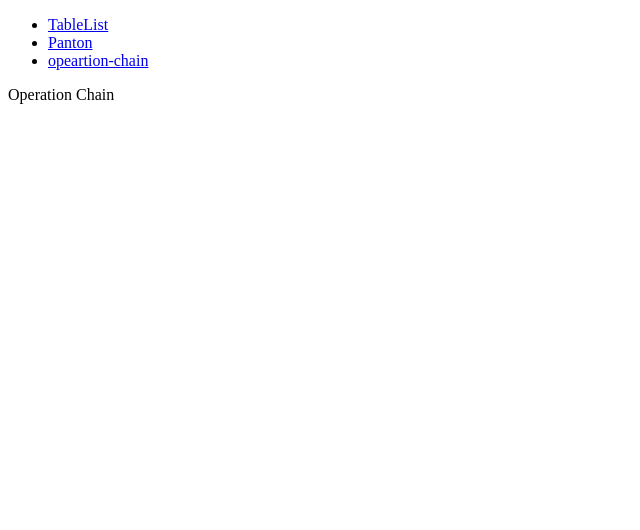
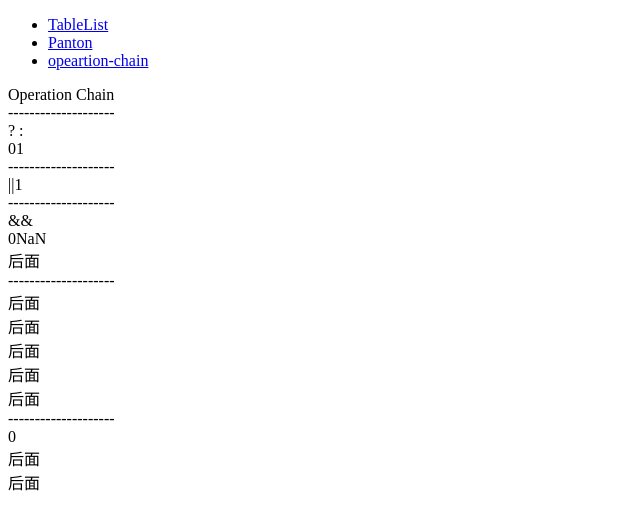
Before and after one commit to 540792740/React_Awesome_Components, a React app: page /opeartion-chain in a window 1280 px wide. Shown: the top 530 px of the page, without its empty margins (0-640 px from the left). Built offline with nearby package versions, Linux system fonts and the light colour scheme.

Commit message:
operation chain

```diff
--- a/src/Components/OperationChain.tsx
+++ b/src/Components/OperationChain.tsx
@@ -5,38 +5,76 @@ interface OperationChainProps {
 }
 function OperationChain(props: OperationChainProps) {
 
-    // 以下均为false
+    // Boolean值：以下均为false
     console.log(Boolean(''));
     console.log(Boolean(0));
     console.log(Boolean(null));
     console.log(Boolean(undefined));
     console.log(Boolean(NaN));
 
-    // || 和 ？ 三元符 都取决于布尔值
-    console.log('0', 0 ? 0 : 1);
-    console.log('empty string', "" ? "" : 1);
-    console.log('null', null ? null : 1);
-    console.log('undefined', undefined ? undefined : 1);
-    console.log('NaN', NaN ? NaN : 1);
+    // || 和 ？ 三元符 都取决于布尔值,布尔值是false -> 取符号后的数值,和&&完全对立
+    console.log('0?', 0 ? "前" : "后");
+    console.log('empty string?', "" ? "前" : "后");
+    console.log('null?', null ? "前" : "后");
+    console.log('undefined?', undefined ? "前" : "后");
+    console.log('NaN?', NaN ? "前" : "后");
     console.log("------------------------");
 
-    console.log('0', 0 || 1);
-    console.log('empty string', "" || 1);
-    console.log('null', null || 1);
-    console.log('undefined', undefined || 1);
-    console.log('NaN', NaN || 1);
+    console.log('0||', 0 || "后");
+    console.log('empty string||', "" || "后");
+    console.log('null||', null || "后");
+    console.log('undefined||', undefined || "后");
+    console.log('NaN||', NaN || "后");
     console.log("------------------------");
 
-    // 只有null和undefined会取后面的值
-    console.log('0', 0 ?? 1);
-    console.log('empty string', "" ?? 1);
-    console.log('null', null ?? 1);
-    console.log('undefined', undefined ?? 1);
-    console.log('NaN', NaN ?? 1);
+    // &&,前面Boolean是false就显示前面的，前面是true显示后面的,和 || ? 完全对立
+    console.log('0&&', 0 && "后");
+    console.log('empty string&&', "" && "后");
+    console.log('null&&', null && "后");
+    console.log('undefined&&', undefined && "后");
+    console.log('NaN&&', NaN && "后");
+    console.log('true&&', true && '后');
+    console.log("------------------------");
+
+    // 不取决于boolean，取决于是否存在。?? 只有null和undefined会取后的值
+    console.log('0??', 0 ?? "后");
+    console.log('empty string??', '' ?? "后");
+    console.log('null??', null ?? "后");
+    console.log('undefined??', undefined ?? "后");
+    console.log('NaN??', NaN ?? "后");
+    console.log("------------------------");
 
     return (
         <div>
-            Operation Chain
+            Operation Chain<br />
+            <div>--------------------</div>
+            <div>? :</div>
+            {true ? 0 : 1}
+            {false ? 0 : 1}
+            <div>--------------------</div>
+            ||
+            {true || 0}
+            {false || 1}
+            <div>--------------------</div>
+            <div>{'&&'}</div>
+            {0 && <div>后面</div>}
+            {'' && <div>后面</div>}
+            {null && <div>后面</div>}
+            {undefined && <div>后面</div>}
+            {NaN && <div>后面</div>}
+            {true && <div>后面</div>}
+            <div>--------------------</div>
+            {0 || <div>后面</div>}
+            {'' || <div>后面</div>}
+            {null || <div>后面</div>}
+            {undefined || <div>后面</div>}
+            {false || <div>后面</div>}
+            <div>--------------------</div>
+            {0 ?? <div>后面</div>}
+            {'' ?? <div>后面</div>}
+            {null ?? <div>后面</div>}
+            {undefined ?? <div>后面</div>}
+            {false ?? <div>后面</div>}
         </div>
     )
 }
```
Also changed, not shown: 1 other file (tests, documents, lock files or other folders).
